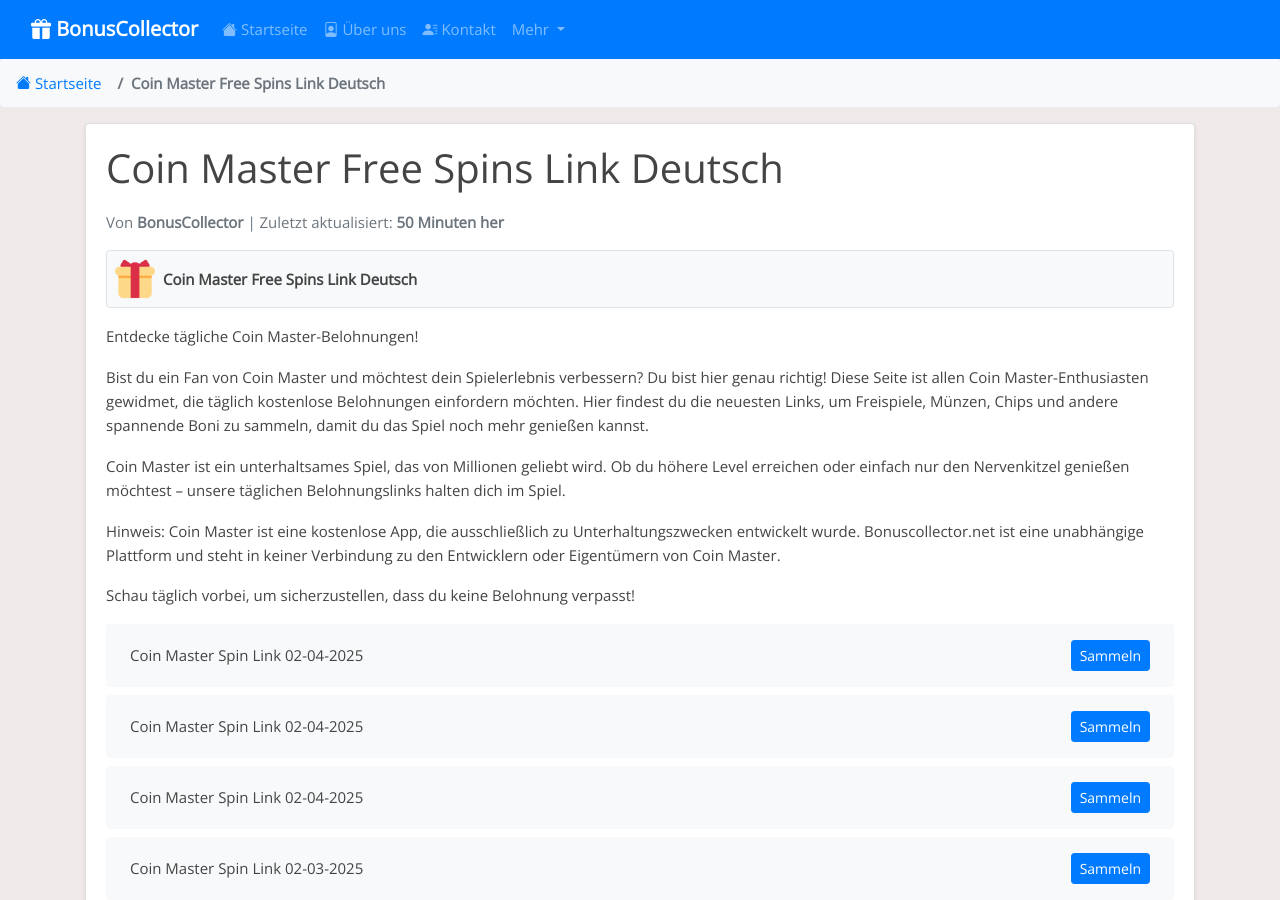
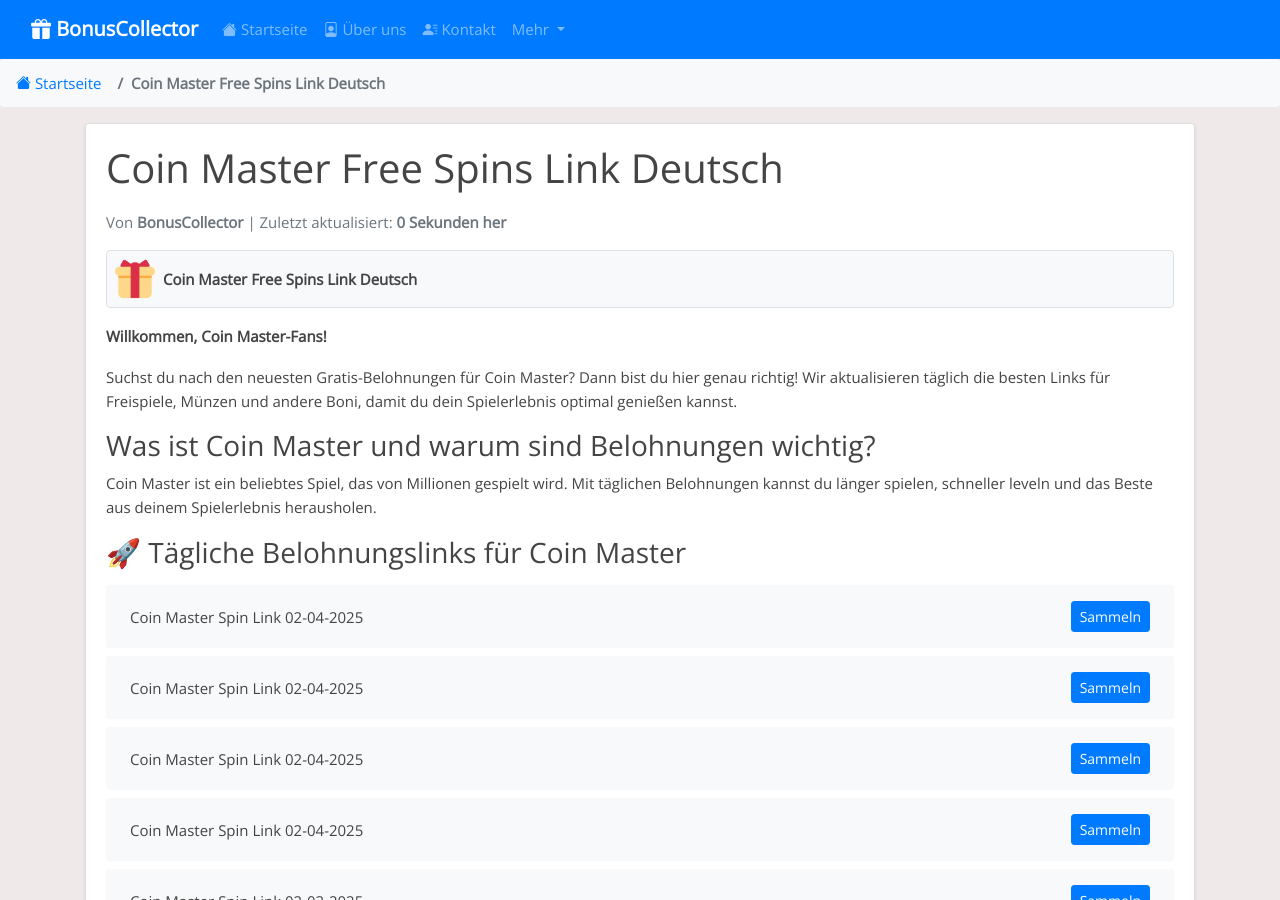
Before and after one commit to Prollad99/bs-de, a Jekyll site: the page built from _posts/2025-01-16-coin-master.md, in a window 1280 px wide and 900 px high. Built offline with Jekyll 4.4.1, drawn with Linux system fonts in a browser that asks for light colours; some of the changed text lies outside the part shown.

Commit message:
Aktualisiere coin-master-Belohnungslinks, Inhalte und Änderungsdatum

```diff
--- a/_data/include_files.yml
+++ b/_data/include_files.yml
@@ -1,5 +1,5 @@
 coin-master.html:
-  last_modified: 2025-02-04 12:59:48
+  last_modified: 2025-02-04 13:50:07
 
 solitaire-grand-harvest.html:
   last_modified: 2025-02-04 09:15:43
--- a/_includes/coin-master.html
+++ b/_includes/coin-master.html
@@ -1,4 +1,8 @@
 <ul class="list-group mt-3 mb-4">
+  <li class="list-group-item d-flex justify-content-between align-items-center">
+    <span>Coin Master Spin Link 02-04-2025</span>
+    <a href="https://static.moonactive.net/static/coinmaster/reward/reward2.html?c=pe_FCBuHfzvn_20250204" class="btn btn-primary btn-sm">Sammeln</a>
+  </li>
   <li class="list-group-item d-flex justify-content-between align-items-center">
     <span>Coin Master Spin Link 02-04-2025</span>
     <a href="https://static.moonactive.net/static/coinmaster/reward/reward2.html?c=pe_EMAILaBuTUS_20250131" class="btn btn-primary btn-sm">Sammeln</a>
@@ -395,8 +399,4 @@
     <span>Coin Master Spin Link 01-22-2025</span>
     <a href="https://static.moonactive.net/static/coinmaster/reward/reward2.html?c=pe_LINEYNViFV_20250122" class="btn btn-primary btn-sm">Sammeln</a>
   </li>
-  <li class="list-group-item d-flex justify-content-between align-items-center">
-    <span>Coin Master Spin Link 01-22-2025</span>
-    <a href="https://static.moonactive.net/static/coinmaster/reward/reward2.html?c=pe_TWITzAOOq_20250122" class="btn btn-primary btn-sm">Sammeln</a>
-  </li>
 </ul>
--- a/_includes/coin-master_footer.html
+++ b/_includes/coin-master_footer.html
@@ -1,16 +1,31 @@
-### (Diese Liste wird täglich aktualisiert – speichere die Seite und schaue regelmäßig vorbei!)
+*(Diese Liste wird täglich aktualisiert – speichere die Seite und schaue regelmäßig vorbei!)*
 
-🏆 Profi-Tipps für Coin Master Spieler
+
+
+### 🏆 Profi-Tipps für Coin Master Spieler
+
 - **Nutze Belohnungen strategisch**: Warte auf knifflige Spielmomente, um Boni einzulösen.
+
 - **Verbinde dich mit Freunden**: Viele Spiele bieten Extra-Belohnungen für das Einladen von Freunden.
+
 - **Bleibe auf dem Laufenden**: Folge offiziellen Coin Master-Social-Media-Seiten für weitere Geheimtipps.
 
-❓ Häufig gestellte Fragen (FAQ)
-- **Wie oft kann ich die Belohnungslinks nutzen?**
-  👉 Jeder Link ist normalerweise nur einmal gültig. Täglich neue Links nutzen!
 
-- **Warum funktioniert ein Link nicht?**
-  👉 Einige Links haben eine begrenzte Laufzeit. Falls ein Link abgelaufen ist, probiere die neuesten aus.
 
-📌 **Fazit**
+### ❓ Häufig gestellte Fragen (FAQ)
+
+**Wie oft kann ich die Belohnungslinks nutzen?**
+
+👉 Jeder Link ist normalerweise nur einmal gültig. Täglich neue Links nutzen!
+
+
+
+**Warum funktioniert ein Link nicht?**
+
+👉 Einige Links haben eine begrenzte Laufzeit. Falls ein Link abgelaufen ist, probiere die neuesten aus.
+
+
+
+### 📌 Fazit
+
 Vergiss nicht, täglich zurückzukommen, um neue Belohnungen zu erhalten! Speichere diese Seite oder teile sie mit deinen Freunden. Viel Spaß beim Spielen von Coin Master!
--- a/_includes/coin-master_post.html
+++ b/_includes/coin-master_post.html
@@ -1,13 +1,13 @@
-Entdecke tägliche Coin Master-Belohnungen!
+**Willkommen, Coin Master-Fans!**
+
+Suchst du nach den neuesten Gratis-Belohnungen für Coin Master? Dann bist du hier genau richtig! Wir aktualisieren täglich die besten Links für Freispiele, Münzen und andere Boni, damit du dein Spielerlebnis optimal genießen kannst.
 
 
-Bist du ein Fan von Coin Master und möchtest dein Spielerlebnis verbessern? Du bist hier genau richtig! Diese Seite ist allen Coin Master-Enthusiasten gewidmet, die täglich kostenlose Belohnungen einfordern möchten. Hier findest du die neuesten Links, um Freispiele, Münzen, Chips und andere spannende Boni zu sammeln, damit du das Spiel noch mehr genießen kannst.
+
+### Was ist Coin Master und warum sind Belohnungen wichtig?
+
+Coin Master ist ein beliebtes Spiel, das von Millionen gespielt wird. Mit täglichen Belohnungen kannst du länger spielen, schneller leveln und das Beste aus deinem Spielerlebnis herausholen.
 
 
-Coin Master ist ein unterhaltsames Spiel, das von Millionen geliebt wird. Ob du höhere Level erreichen oder einfach nur den Nervenkitzel genießen möchtest – unsere täglichen Belohnungslinks halten dich im Spiel.
 
-
-Hinweis: Coin Master ist eine kostenlose App, die ausschließlich zu Unterhaltungszwecken entwickelt wurde. Bonuscollector.net ist eine unabhängige Plattform und steht in keiner Verbindung zu den Entwicklern oder Eigentümern von Coin Master.
-
-
-Schau täglich vorbei, um sicherzustellen, dass du keine Belohnung verpasst!
+### 🚀 Tägliche Belohnungslinks für Coin Master
```
Also changed, not shown: links-json/coin-master.json (+4 -4 lines).
